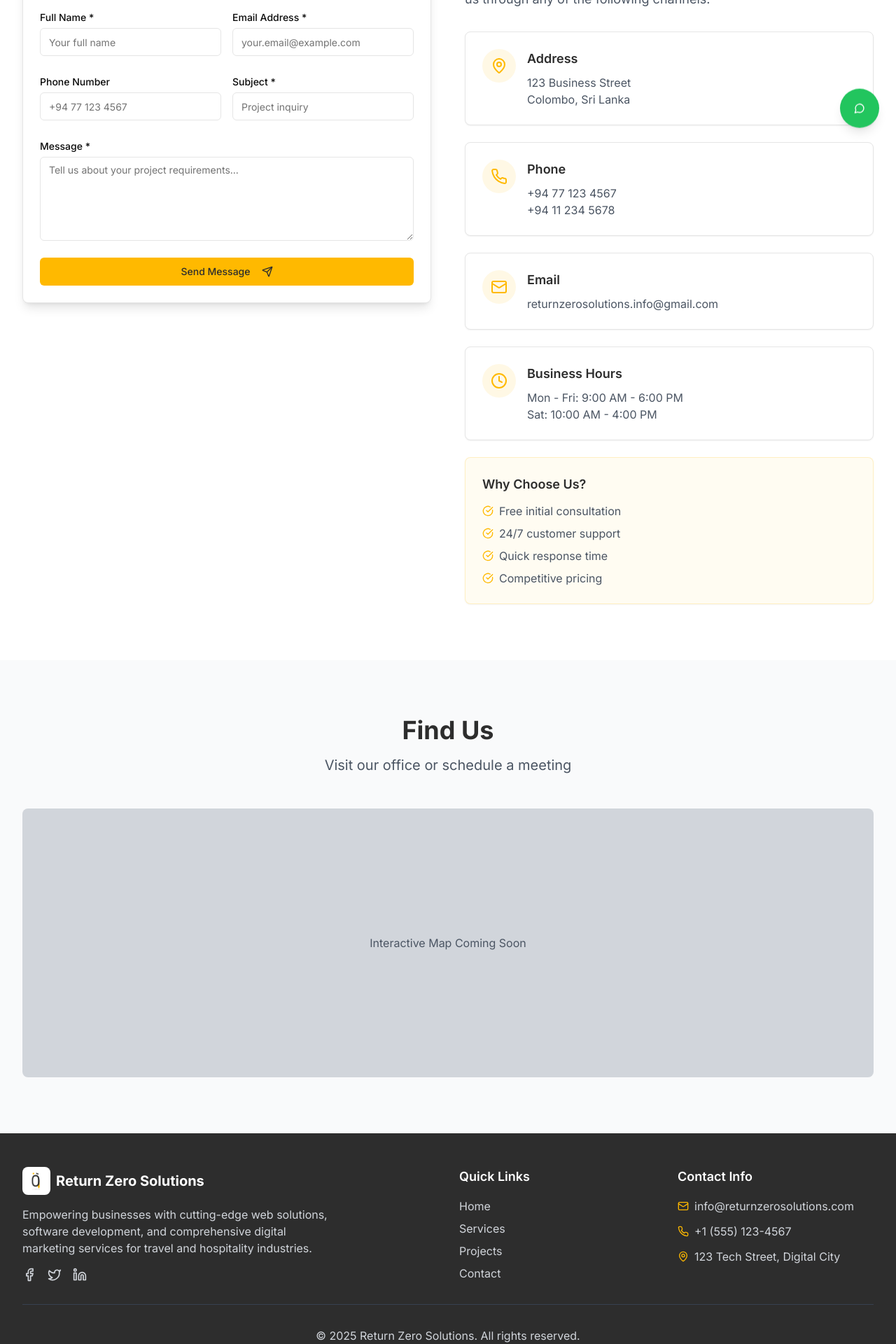
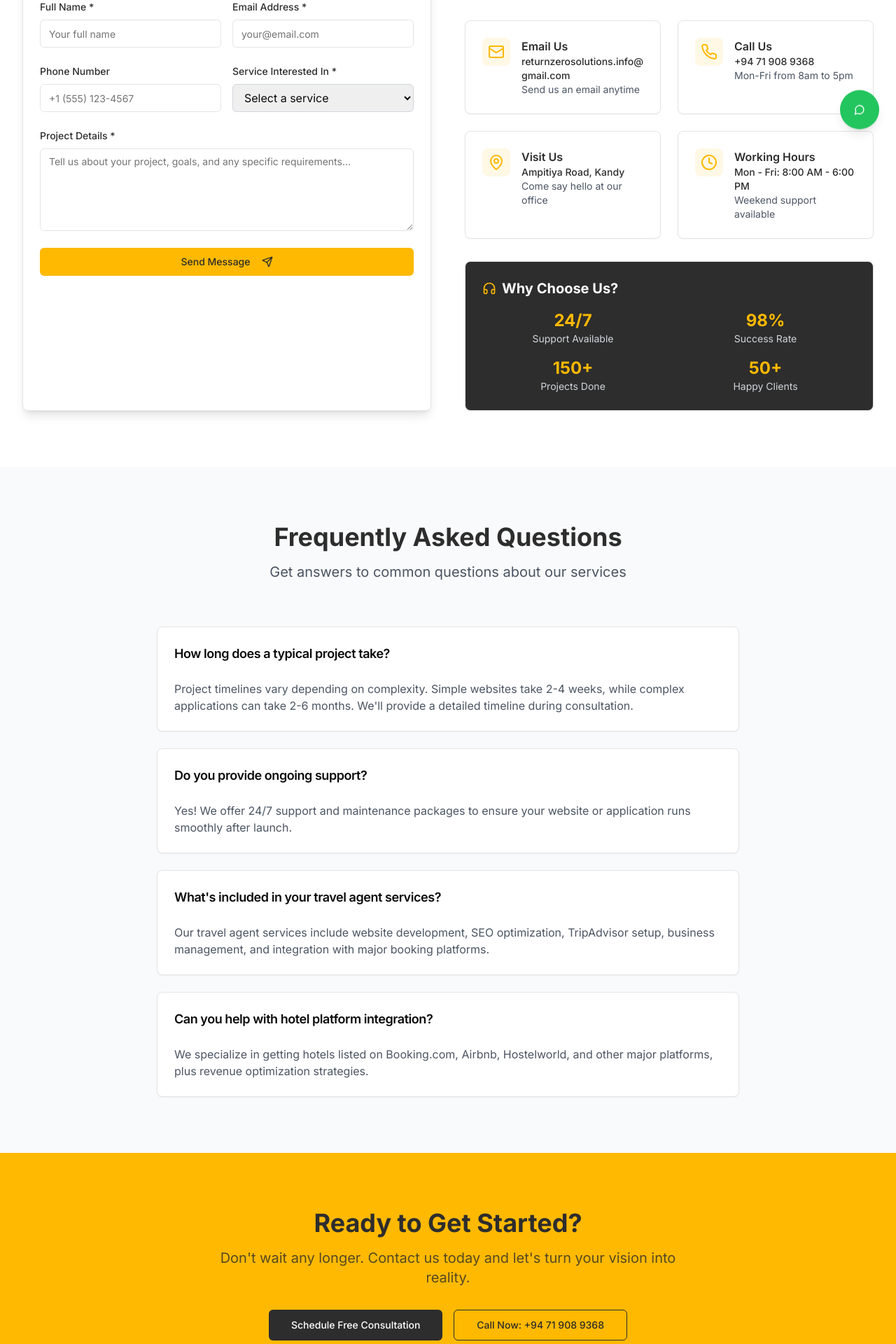
Before and after one commit to finnvirajgithub/return-zero-web, a Next.js app: page /contact in a window 1280 px wide. Shown: the part 580-2500 px from the top of the page at 70% size. Built offline with nearby package versions, Linux system fonts and the light colour scheme.

Commit message:
customize site

```diff
--- a/app/contact/page.tsx
+++ b/app/contact/page.tsx
@@ -3,207 +3,255 @@
 import type React from "react"
 
 import { useState } from "react"
+import { Card, CardContent, CardDescription, CardHeader, CardTitle } from "@/components/ui/card"
 import { Button } from "@/components/ui/button"
-import { Card, CardContent, CardDescription, CardHeader, CardTitle } from "@/components/ui/card"
 import { Input } from "@/components/ui/input"
-import { Label } from "@/components/ui/label"
 import { Textarea } from "@/components/ui/textarea"
 import { Badge } from "@/components/ui/badge"
-import { MapPin, Phone, Mail, Clock, Send, CheckCircle } from "lucide-react"
+import { Mail, Phone, MapPin, Clock, Send, MessageSquare, Headphones } from "lucide-react"
+import emailjs from '@emailjs/browser';
 
 export default function ContactPage() {
   const [isSubmitting, setIsSubmitting] = useState(false)
-  const [isSubmitted, setIsSubmitted] = useState(false)
+  const [submitStatus, setSubmitStatus] = useState<{
+    type: "success" | "error"
+    message: string
+  } | null>(null)
+
   const [formData, setFormData] = useState({
     name: "",
     email: "",
     phone: "",
-    subject: "",
+    service: "",
     message: "",
   })
 
-  const handleInputChange = (e: React.ChangeEvent<HTMLInputElement | HTMLTextAreaElement>) => {
-    const { name, value } = e.target
-    setFormData((prev) => ({
-      ...prev,
-      [name]: value,
-    }))
+  const handleSubmit = async (e: React.FormEvent) => {
+  e.preventDefault();
+  setIsSubmitting(true);
+
+  const templateParams = {
+    name: formData.name,
+    email: formData.email,
+    phone: formData.phone,
+    service: formData.service,
+    message: formData.message,
+  };
+
+  try {
+    const result = await emailjs.send(
+      'service_s1512in',
+      'template_5rpsjvk',
+      templateParams,
+      '-slcF47WslD-a1KcO'
+    );
+
+    console.log(result.text);
+    alert('Message sent successfully!');
+    // Optionally reset form
+    setFormData({
+      name: '',
+      email: '',
+      phone: '',
+      service: '',
+      message: '',
+    });
+  } catch (error) {
+    console.error(error);
+    alert('Something went wrong. Please try again.');
   }
 
-  const handleSubmit = async (e: React.FormEvent) => {
-    e.preventDefault()
-    setIsSubmitting(true)
+  setIsSubmitting(false);
+};
 
-    try {
-      const response = await fetch("/api/contact", {
-        method: "POST",
-        headers: {
-          "Content-Type": "application/json",
-        },
-        body: JSON.stringify(formData),
+
+  const handleChange = (e: React.ChangeEvent<HTMLInputElement | HTMLTextAreaElement | HTMLSelectElement>) => {
+    setFormData({
+      ...formData,
+      [e.target.name]: e.target.value,
     })
-
-      if (response.ok) {
-        setIsSubmitted(true)
-        setFormData({
-          name: "",
-          email: "",
-          phone: "",
-          subject: "",
-          message: "",
-        })
-      } else {
-        throw new Error("Failed to send message")
-      }
-    } catch (error) {
-      console.error("Error sending message:", error)
-      alert("Failed to send message. Please try again.")
-    } finally {
-      setIsSubmitting(false)
-    }
   }
 
   const contactInfo = [
     {
-      icon: <MapPin className="h-6 w-6" />,
-      title: "Address",
-      details: ["123 Business Street", "Colombo, Sri Lanka"],
+      icon: <Mail className="h-6 w-6" />,
+      title: "Email Us",
+      details: "returnzerosolutions.info@gmail.com",
+      description: "Send us an email anytime",
     },
     {
       icon: <Phone className="h-6 w-6" />,
-      title: "Phone",
-      details: ["+94 77 123 4567", "+94 11 234 5678"],
+      title: "Call Us",
+      details: "+94 71 908 9368",
+      description: "Mon-Fri from 8am to 5pm",
     },
     {
-      icon: <Mail className="h-6 w-6" />,
-      title: "Email",
-      details: ["returnzerosolutions.info@gmail.com"],
+      icon: <MapPin className="h-6 w-6" />,
+      title: "Visit Us",
+      details: "Ampitiya Road, Kandy",
+      description: "Come say hello at our office",
     },
     {
       icon: <Clock className="h-6 w-6" />,
-      title: "Business Hours",
-      details: ["Mon - Fri: 9:00 AM - 6:00 PM", "Sat: 10:00 AM - 4:00 PM"],
+      title: "Working Hours",
+      details: "Mon - Fri: 8:00 AM - 6:00 PM",
+      description: "Weekend support available",
+    },
+  ]
+
+  const services = [
+    "Web Development",
+    "Software Development",
+    "Travel Agent Services",
+    "Hotel Platform Integration",
+    "SEO & Digital Marketing",
+    "Other",
+  ]
+
+  const faqs = [
+    {
+      question: "How long does a typical project take?",
+      answer:
+        "Project timelines vary depending on complexity. Simple websites take 2-4 weeks, while complex applications can take 2-6 months. We'll provide a detailed timeline during consultation.",
+    },
+    {
+      question: "Do you provide ongoing support?",
+      answer:
+        "Yes! We offer 24/7 support and maintenance packages to ensure your website or application runs smoothly after launch.",
+    },
+    {
+      question: "What's included in your travel agent services?",
+      answer:
+        "Our travel agent services include website development, SEO optimization, TripAdvisor setup, business management, and integration with major booking platforms.",
+    },
+    {
+      question: "Can you help with hotel platform integration?",
+      answer:
+        "We specialize in getting hotels listed on Booking.com, Airbnb, Hostelworld, and other major platforms, plus revenue optimization strategies.",
     },
   ]
 
   return (
     <div className="pt-16">
       {/* Hero Section */}
-      <section className="py-20 bg-gradient-to-br from-brand-yellow/10 to-transparent">
+      <section className="py-20 bg-gradient-to-br from-brand-yellow/10 to-white">
         <div className="max-w-7xl mx-auto px-4 sm:px-6 lg:px-8 text-center">
           <Badge className="mb-4 bg-brand-yellow/10 text-brand-yellow border-brand-yellow">Get In Touch</Badge>
-          <h1 className="text-4xl md:text-6xl font-bold text-brand-dark mb-6">
-            Contact <span className="text-brand-yellow">Us</span>
-          </h1>
+          <h1 className="text-4xl md:text-5xl font-bold text-brand-dark mb-6">Let's Start Your Project</h1>
           <p className="text-xl text-gray-600 max-w-3xl mx-auto">
-            Ready to start your next project? We'd love to hear from you. Send us a message and we'll respond as soon as
-            possible.
+            Ready to transform your business? Contact us today for a free consultation and let's discuss how we can help
+            you achieve your goals.
           </p>
         </div>
       </section>
 
-      {/* Contact Form and Info Section */}
+      {/* Contact Form & Info */}
       <section className="py-20">
         <div className="max-w-7xl mx-auto px-4 sm:px-6 lg:px-8">
           <div className="grid grid-cols-1 lg:grid-cols-2 gap-12">
             {/* Contact Form */}
-            <div>
             <Card className="shadow-lg">
               <CardHeader>
-                  <CardTitle className="text-2xl text-brand-dark">Send us a Message</CardTitle>
-                  <CardDescription>Fill out the form below and we'll get back to you within 24 hours.</CardDescription>
+                <CardTitle className="text-2xl flex items-center">
+                  <MessageSquare className="h-6 w-6 mr-2 text-brand-yellow" />
+                  Send us a Message
+                </CardTitle>
+                <CardDescription>Fill out the form below and we'll get back to you within 24 hours</CardDescription>
               </CardHeader>
               <CardContent>
-                  {isSubmitted ? (
-                    <div className="text-center py-8">
-                      <CheckCircle className="h-16 w-16 text-green-500 mx-auto mb-4" />
-                      <h3 className="text-xl font-semibold text-brand-dark mb-2">Message Sent Successfully!</h3>
-                      <p className="text-gray-600 mb-4">
-                        Thank you for contacting us. We'll get back to you within 24 hours.
-                      </p>
-                      <Button
-                        onClick={() => setIsSubmitted(false)}
-                        className="bg-brand-yellow hover:bg-brand-yellow/90 text-brand-dark"
-                      >
-                        Send Another Message
-                      </Button>
-                    </div>
-                  ) : (
                 <form onSubmit={handleSubmit} className="space-y-6">
                   <div className="grid grid-cols-1 md:grid-cols-2 gap-4">
                     <div>
-                          <Label htmlFor="name">Full Name *</Label>
+                      <label htmlFor="name" className="block text-sm font-medium text-brand-dark mb-2">
+                        Full Name *
+                      </label>
                       <Input
                         id="name"
                         name="name"
                         type="text"
                         required
                         value={formData.name}
-                            onChange={handleInputChange}
-                            className="mt-1"
+                        onChange={handleChange}
                         placeholder="Your full name"
                       />
                     </div>
                     <div>
-                          <Label htmlFor="email">Email Address *</Label>
+                      <label htmlFor="email" className="block text-sm font-medium text-brand-dark mb-2">
+                        Email Address *
+                      </label>
                       <Input
                         id="email"
                         name="email"
                         type="email"
                         required
                         value={formData.email}
-                            onChange={handleInputChange}
-                            className="mt-1"
-                            placeholder="your.email@example.com"
+                        onChange={handleChange}
+                        placeholder="your@email.com"
                       />
                     </div>
                   </div>
+
                   <div className="grid grid-cols-1 md:grid-cols-2 gap-4">
                     <div>
-                          <Label htmlFor="phone">Phone Number</Label>
+                      <label htmlFor="phone" className="block text-sm font-medium text-brand-dark mb-2">
+                        Phone Number
+                      </label>
                       <Input
                         id="phone"
                         name="phone"
                         type="tel"
                         value={formData.phone}
-                            onChange={handleInputChange}
-                            className="mt-1"
-                            placeholder="+94 77 123 4567"
+                        onChange={handleChange}
+                        placeholder="+1 (555) 123-4567"
                       />
                     </div>
                     <div>
-                          <Label htmlFor="subject">Subject *</Label>
-                          <Input
-                            id="subject"
-                            name="subject"
-                            type="text"
+                      <label htmlFor="service" className="block text-sm font-medium text-brand-dark mb-2">
+                        Service Interested In *
+                      </label>
+                      <select
+                        id="service"
+                        name="service"
                         required
-                            value={formData.subject}
-                            onChange={handleInputChange}
-                            className="mt-1"
-                            placeholder="Project inquiry"
-                          />
+                        value={formData.service}
+                        onChange={handleChange}
+                        className="w-full px-3 py-2 border border-gray-300 rounded-md focus:outline-none focus:ring-2 focus:ring-brand-yellow"
+                      >
+                        <option value="">Select a service</option>
+                        {services.map((service) => (
+                          <option key={service} value={service}>
+                            {service}
+                          </option>
+                        ))}
+                      </select>
                     </div>
                   </div>
+
                   <div>
-                        <Label htmlFor="message">Message *</Label>
+                    <label htmlFor="message" className="block text-sm font-medium text-brand-dark mb-2">
+                      Project Details *
+                    </label>
                     <Textarea
                       id="message"
                       name="message"
                       required
                       value={formData.message}
-                          onChange={handleInputChange}
-                          className="mt-1 min-h-[120px]"
-                          placeholder="Tell us about your project requirements..."
+                      onChange={handleChange}
+                      placeholder="Tell us about your project, goals, and any specific requirements..."
+                      rows={5}
                     />
                   </div>
+
                   <Button
                     type="submit"
                     disabled={isSubmitting}
                     className="w-full bg-brand-yellow hover:bg-brand-yellow/90 text-brand-dark"
                   >
                     {isSubmitting ? (
-                          "Sending..."
+                      <>
+                        <div className="animate-spin rounded-full h-4 w-4 border-b-2 border-brand-dark mr-2"></div>
+                        Sending...
+                      </>
                     ) : (
                       <>
                         Send Message
@@ -212,36 +260,41 @@ export default function ContactPage() {
                     )}
                   </Button>
                 </form>
+                {submitStatus && (
+                  <div
+                    className={`mt-4 p-4 rounded-lg ${
+                      submitStatus.type === "success"
+                        ? "bg-green-50 text-green-800 border border-green-200"
+                        : "bg-red-50 text-red-800 border border-red-200"
+                    }`}
+                  >
+                    {submitStatus.message}
+                  </div>
                 )}
               </CardContent>
             </Card>
-            </div>
 
             {/* Contact Information */}
-            <div className="space-y-6">
+            <div className="space-y-8">
               <div>
-                <h2 className="text-3xl font-bold text-brand-dark mb-4">Get in Touch</h2>
-                <p className="text-lg text-gray-600 mb-8">
-                  We're here to help you bring your digital vision to life. Reach out to us through any of the following
-                  channels.
+                <h2 className="text-2xl font-bold text-brand-dark mb-6">Get in Touch</h2>
+                <p className="text-gray-600 mb-8">
+                  We're here to help you succeed. Reach out to us through any of the following channels:
                 </p>
               </div>
 
-              <div className="grid grid-cols-1 gap-6">
+              <div className="grid grid-cols-1 sm:grid-cols-2 gap-6">
                 {contactInfo.map((info, index) => (
-                  <Card key={index} className="hover:shadow-md transition-shadow">
+                  <Card key={index} className="hover:shadow-lg transition-shadow">
                     <CardContent className="p-6">
                       <div className="flex items-start space-x-4">
-                        <div className="flex-shrink-0 p-3 bg-brand-yellow/10 rounded-full text-brand-yellow">
+                        <div className="p-2 bg-brand-yellow/10 rounded-lg text-brand-yellow flex-shrink-0">
                           {info.icon}
                         </div>
                         <div className="min-w-0 flex-1">
-                          <h3 className="text-lg font-semibold text-brand-dark mb-2">{info.title}</h3>
-                          {info.details.map((detail, detailIndex) => (
-                            <p key={detailIndex} className="text-gray-600 break-words">
-                              {detail}
-                            </p>
-                          ))}
+                          <h3 className="font-semibold text-brand-dark">{info.title}</h3>
+                          <p className="text-brand-dark font-medium break-words text-sm">{info.details}</p>
+                          <p className="text-sm text-gray-600">{info.description}</p>
                         </div>
                       </div>
                     </CardContent>
@@ -249,28 +302,31 @@ export default function ContactPage() {
                 ))}
               </div>
 
-              {/* Additional Info */}
-              <Card className="bg-brand-yellow/5 border-brand-yellow/20">
+              {/* Quick Stats */}
+              <Card className="bg-brand-dark text-white">
                 <CardContent className="p-6">
-                  <h3 className="text-lg font-semibold text-brand-dark mb-3">Why Choose Us?</h3>
-                  <ul className="space-y-2 text-gray-600">
-                    <li className="flex items-center space-x-2">
-                      <CheckCircle className="h-4 w-4 text-brand-yellow flex-shrink-0" />
-                      <span>Free initial consultation</span>
-                    </li>
-                    <li className="flex items-center space-x-2">
-                      <CheckCircle className="h-4 w-4 text-brand-yellow flex-shrink-0" />
-                      <span>24/7 customer support</span>
-                    </li>
-                    <li className="flex items-center space-x-2">
-                      <CheckCircle className="h-4 w-4 text-brand-yellow flex-shrink-0" />
-                      <span>Quick response time</span>
-                    </li>
-                    <li className="flex items-center space-x-2">
-                      <CheckCircle className="h-4 w-4 text-brand-yellow flex-shrink-0" />
-                      <span>Competitive pricing</span>
-                    </li>
-                  </ul>
+                  <h3 className="text-xl font-bold mb-4 flex items-center">
+                    <Headphones className="h-5 w-5 mr-2 text-brand-yellow" />
+                    Why Choose Us?
+                  </h3>
+                  <div className="grid grid-cols-2 gap-4">
+                    <div className="text-center">
+                      <div className="text-2xl font-bold text-brand-yellow">24/7</div>
+                      <div className="text-sm text-gray-300">Support Available</div>
+                    </div>
+                    <div className="text-center">
+                      <div className="text-2xl font-bold text-brand-yellow">98%</div>
+                      <div className="text-sm text-gray-300">Success Rate</div>
+                    </div>
+                    <div className="text-center">
+                      <div className="text-2xl font-bold text-brand-yellow">150+</div>
+                      <div className="text-sm text-gray-300">Projects Done</div>
+                    </div>
+                    <div className="text-center">
+                      <div className="text-2xl font-bold text-brand-yellow">50+</div>
+                      <div className="text-sm text-gray-300">Happy Clients</div>
+                    </div>
+                  </div>
                 </CardContent>
               </Card>
             </div>
@@ -278,15 +334,55 @@ export default function ContactPage() {
         </div>
       </section>
 
-      {/* Map Section */}
+      {/* FAQ Section */}
       <section className="py-20 bg-gray-50">
-        <div className="max-w-7xl mx-auto px-4 sm:px-6 lg:px-8">
-          <div className="text-center mb-12">
-            <h2 className="text-3xl md:text-4xl font-bold text-brand-dark mb-4">Find Us</h2>
-            <p className="text-xl text-gray-600">Visit our office or schedule a meeting</p>
+        <div className="max-w-4xl mx-auto px-4 sm:px-6 lg:px-8">
+          <div className="text-center mb-16">
+            <h2 className="text-3xl md:text-4xl font-bold text-brand-dark mb-4">Frequently Asked Questions</h2>
+            <p className="text-xl text-gray-600">Get answers to common questions about our services</p>
           </div>
-          <div className="bg-gray-300 rounded-lg h-96 flex items-center justify-center">
-            <p className="text-gray-600">Interactive Map Coming Soon</p>
+          <div className="space-y-6">
+            {faqs.map((faq, index) => (
+              <Card key={index} className="hover:shadow-lg transition-shadow">
+                <CardHeader>
+                  <CardTitle className="text-lg">{faq.question}</CardTitle>
+                </CardHeader>
+                <CardContent>
+                  <p className="text-gray-600">{faq.answer}</p>
+                </CardContent>
+              </Card>
+            ))}
+          </div>
+        </div>
+      </section>
+
+      {/* CTA Section */}
+      <section className="py-20 bg-brand-yellow">
+        <div className="max-w-7xl mx-auto px-4 sm:px-6 lg:px-8 text-center">
+          <h2 className="text-3xl md:text-4xl font-bold text-brand-dark mb-4">Ready to Get Started?</h2>
+          <p className="text-xl text-brand-dark/80 mb-8 max-w-2xl mx-auto">
+            Don't wait any longer. Contact us today and let's turn your vision into reality.
+          </p>
+          <div className="flex flex-col sm:flex-row gap-4 justify-center">
+            <a
+              href="https://wa.me/94719089368?text=Hi%20I%20am%20interested%20in%20starting%20a%20project"
+              target="_blank"
+              rel="noopener noreferrer"
+            >
+              <Button size="lg" className="bg-brand-dark hover:bg-brand-dark/90 text-white">
+              Schedule Free Consultation
+              </Button>
+            </a>
+
+            <a href="tel:+94719089368">
+              <Button
+                size="lg"
+                variant="outline"
+                className="border-brand-dark text-brand-dark hover:bg-brand-dark hover:text-white bg-transparent"
+              >
+                Call Now: +94 71 908 9368
+              </Button>
+            </a>
           </div>
         </div>
       </section>
--- a/components/footer.tsx
+++ b/components/footer.tsx
@@ -18,13 +18,10 @@ export default function Footer() {
               marketing services for travel and hospitality industries.
             </p>
             <div className="flex space-x-4">
-              <Link href="#" className="text-gray-300 hover:text-brand-yellow transition-colors">
+              <Link href="https://www.facebook.com/profile.php?id=61561737224959" className="text-gray-300 hover:text-brand-yellow transition-colors">
                 <Facebook className="h-5 w-5" />
               </Link>
-              <Link href="#" className="text-gray-300 hover:text-brand-yellow transition-colors">
-                <Twitter className="h-5 w-5" />
-              </Link>
-              <Link href="#" className="text-gray-300 hover:text-brand-yellow transition-colors">
+              <Link href="https://www.linkedin.com/company/return-zero-solutions/" className="text-gray-300 hover:text-brand-yellow transition-colors">
                 <Linkedin className="h-5 w-5" />
               </Link>
             </div>
@@ -63,15 +60,15 @@ export default function Footer() {
             <ul className="space-y-3">
               <li className="flex items-center space-x-2">
                 <Mail className="h-4 w-4 text-brand-yellow" />
-                <span className="text-gray-300">info@returnzerosolutions.com</span>
+                <span className="text-gray-300">returnzerosolutions.info@gmail.com</span>
               </li>
               <li className="flex items-center space-x-2">
                 <Phone className="h-4 w-4 text-brand-yellow" />
-                <span className="text-gray-300">+1 (555) 123-4567</span>
+                <span className="text-gray-300">+94 71 908 9368</span>
               </li>
               <li className="flex items-center space-x-2">
                 <MapPin className="h-4 w-4 text-brand-yellow" />
-                <span className="text-gray-300">123 Tech Street, Digital City</span>
+                <span className="text-gray-300">Ampitiya road, Kandy</span>
               </li>
             </ul>
           </div>
--- a/package.json
+++ b/package.json
@@ -9,6 +9,7 @@
     "start": "next start"
   },
   "dependencies": {
+    "@emailjs/browser": "^4.4.1",
     "@hookform/resolvers": "^3.9.1",
     "@radix-ui/react-accordion": "latest",
     "@radix-ui/react-alert-dialog": "latest",
```
Also changed, not shown: app/page.tsx (+24 -8 lines), app/services/page.tsx (+8 -1 lines), components/navbar.tsx (+8 -1 lines), 1 other file (tests, documents, lock files or other folders). Lines whose indentation alone changed are shown as unchanged.
